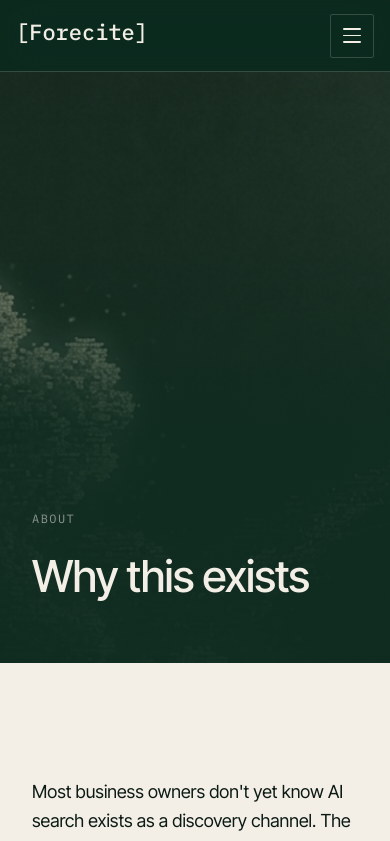
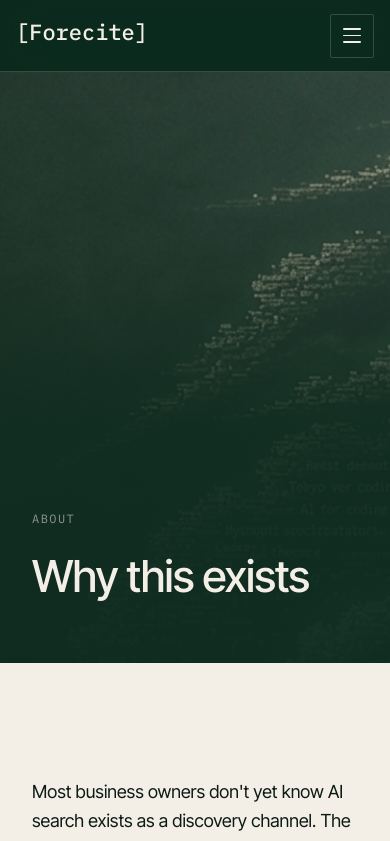
Before and after one commit to InvisibleJaguar90/forecite-site, a React (Vite) app: page /about in a window 390 px wide. Shown: the top 841 px of the page. Built offline with nearby package versions, Linux system fonts and the light colour scheme.

Commit message:
Session 4 item 2: HeroBackground sitewide — A default left/right, C left on About+FAQ, gradient overlay, mobile full-bleed cover, body weight bump

```diff
--- a/src/pages/About.jsx
+++ b/src/pages/About.jsx
@@ -12,7 +12,7 @@ export default function About() {
         path="/about"
       />
 
-      <HeroBackground align="right" variant="C" label="04 About — Hero">
+      <HeroBackground align="left" variant="C" label="04 About — Hero">
         <Eyebrow style={{ marginBottom: 24 }}>About</Eyebrow>
         <h1
           style={{
```
